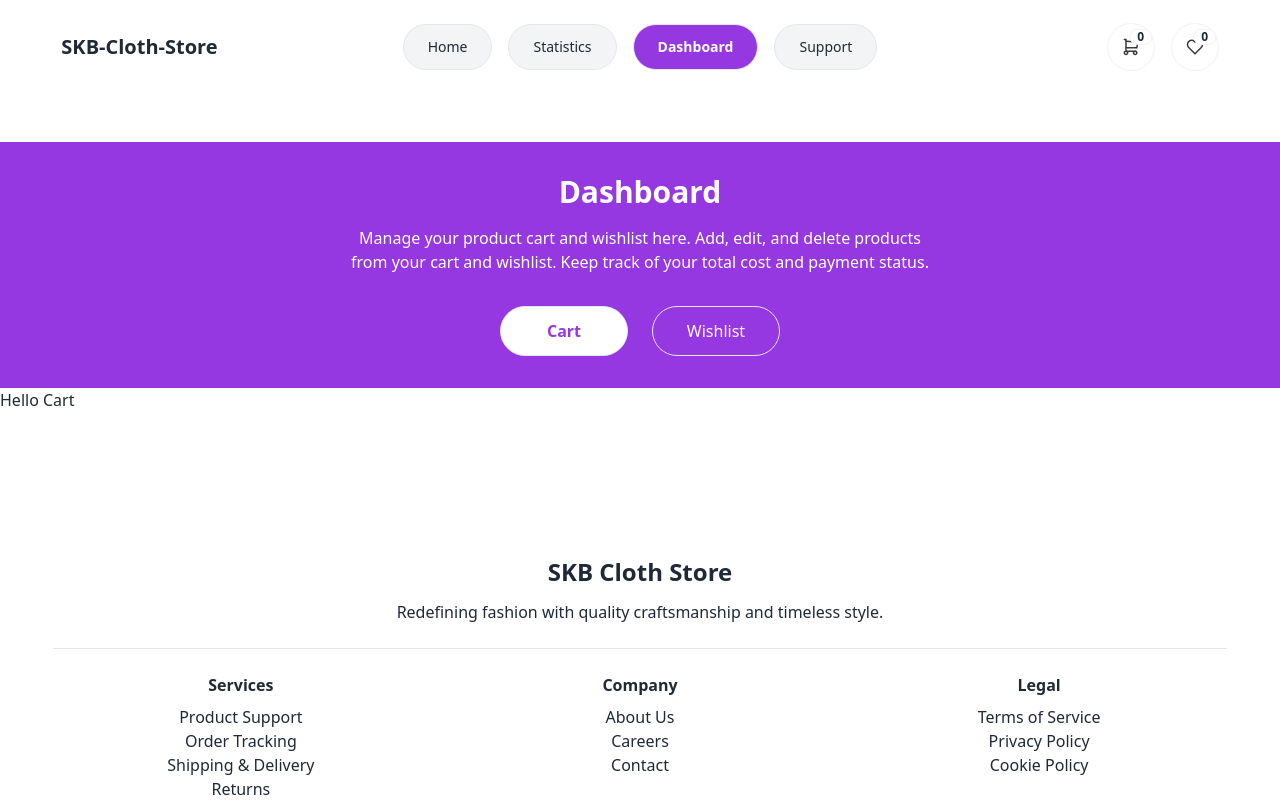
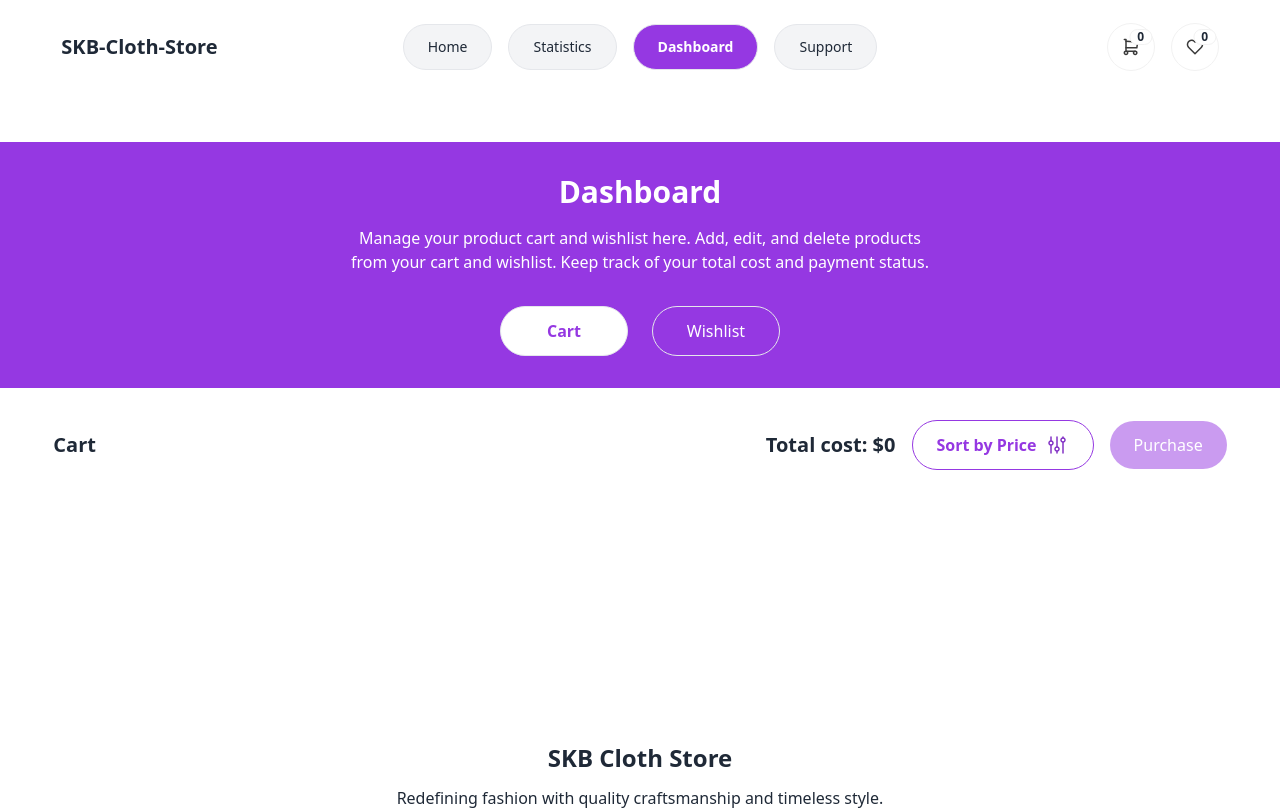
Before and after one commit to sakib236160/Gadget-Heavens, a React (Vite) app: page /dashboard/cart in a window 1280 px wide. Shown: the top 810 px of the page. Built offline with nearby package versions, Linux system fonts and the light colour scheme.

Commit message:
cart, cartItem and context api done

```diff
--- a/src/components/Cart.jsx
+++ b/src/components/Cart.jsx
@@ -1,11 +1,99 @@
+import { useContext, useState } from "react";
+import { useNavigate } from "react-router-dom";
+import { getAllProductsFromCart,removeFromCart } from "../utils";
+import { Context } from "../layouts/Mainlayouts";
+import CartItem from "./CartItem";
 
+export default function Cart() {
+  const [cartItems, setCartItems] = useState(getAllProductsFromCart());
+  const { updateState } = useContext(Context);
+  const navigate = useNavigate();
 
-const Cart = () => {
-    return (
-        <div>
-            Hello Cart
+  const [total, setTotal] = useState(0);
+
+  const handleTotal = () => {
+    const total = cartItems.reduce((a, b) => a + b.price, 0);
+    setTotal(total);
+  };
+
+  const handleRemoveFromCart = (product) => {
+    removeFromCart(product);
+    setCartItems(getAllProductsFromCart());
+    updateState();
+  };
+
+  const handleSortByPrice = () => {
+    const sortedCartItems = [...cartItems].sort((a, b) => b.price - a.price);
+    setCartItems(sortedCartItems);
+  };
+
+  const handlePurchase = () => {
+    document.getElementById("my_modal_1").showModal();
+    handleTotal();
+    localStorage.setItem("cart", JSON.stringify([]));
+    setCartItems([]);
+    updateState();
+  };
+
+  return (
+    <>
+      <div className="mx-auto w-11/12 max-w-screen-xl">
+        <div className="my-8 flex flex-col items-center justify-between sm:flex-row">
+          <h2 className="text-xl font-bold">Cart</h2>
+          <div className="flex flex-col items-center justify-center gap-4 sm:flex-row">
+            <h2 className="text-xl font-bold">
+              Total cost: ${cartItems.reduce((a, b) => a + b.price, 0)}
+            </h2>
+            <button
+              onClick={handleSortByPrice}
+              className="flex gap-2 rounded-full border border-[#9538E2] px-6 py-3 font-bold text-[#9538E2]"
+            >
+              Sort by Price <img src="/assets/sort.svg" alt="" />
+            </button>
+            <button
+              disabled={cartItems.length === 0}
+              onClick={() => handlePurchase()}
+              className="rounded-full bg-[#9538E2] px-6 py-3 text-white disabled:bg-[#9538E2]/50"
+            >
+              Purchase
+            </button>
+          </div>
         </div>
-    );
-};
+        <div className="flex flex-col gap-4">
+          {cartItems.map((product) => (
+            <CartItem
+              key={product.id}
+              product={product}
+              handleRemoveFromCart={handleRemoveFromCart}
+            />
+          ))}
+        </div>
+        <dialog id="my_modal_1" className="modal">
+          <div className="modal-box">
+            <div className="mb-4 flex justify-center">
+              <img src="/assets/success.svg" alt="" className="h-20 w-20" />
+            </div>
+            <h3 className="text-center text-2xl font-bold">
+              Payment Successful
+            </h3>
+            <hr className="my-4 w-full" />
+            <p className="mb-2 text-center">Thanks for purchasing!</p>
+            <p className="mb-4 text-center">Total: ${total}</p>
 
-export default Cart;
+            <div className="modal-action">
+              <form method="dialog" className="w-full">
+                <button
+                  onClick={() => navigate("/")}
+                  className="w-full rounded-full bg-gray-200 px-4 py-2"
+                >
+                  Close
+                </button>
+              </form>
+            </div>
+          </div>
+        </dialog>
+        <div className="h-24"></div>
+      </div>
+    </>
+  );
+}
--- a/src/components/CartItem.jsx
+++ b/src/components/CartItem.jsx
@@ -1,10 +1,29 @@
 import React from 'react';
 
-const CartItem = () => {
+const CartItem = ({ product, handleRemoveFromCart }) => {
     return (
-        <div>
-
-        </div>
+        <div className="relative flex w-full flex-col justify-between gap-6 rounded-xl bg-white p-6 sm:flex-row">
+      <div className="w-32">
+        <img
+          src={product.image}
+          alt=""
+          className="h-full rounded-lg object-cover"
+        />
+      </div>
+      <div className="flex-1">
+        <h3 className="mb-3 text-lg font-bold">{product.title}</h3>
+        <p className="mb-3">{product.description}</p>
+        <p className="font-semibold">Price: ${product.price}</p>
+      </div>
+      <div className="absolute right-6 top-6">
+        <button
+          onClick={() => handleRemoveFromCart(product)}
+          className="flex rounded-full border border-red-500 p-1"
+        >
+          <img src="/assets/cancel.svg" alt="" />
+        </button>
+      </div>
+    </div>
     );
 };
 
--- a/src/layouts/Mainlayouts.jsx
+++ b/src/layouts/Mainlayouts.jsx
@@ -2,12 +2,29 @@ import { Outlet } from "react-router-dom";
 import Footer from "../components/Footer";
 import Navbar from "../components/Navbar";
 import  { Toaster } from 'react-hot-toast';
+import { createContext, useState } from "react";
+import { getAllProductsFromCart, getAllProductsFromWishlist } from "../utils";
+
+export const Context = createContext(null);
+
+const Mainlayouts = () => {
+    const [productsInCart, setProductsInCart] = useState(
+        getAllProductsFromCart(),
+      );
+      const [productsInWishlist, setProductsInWishlist] = useState(
+        getAllProductsFromWishlist(),
+      );
+      const updateState = () => {
+        setProductsInCart(getAllProductsFromCart());
+        setProductsInWishlist(getAllProductsFromWishlist());
+      };
+    return (
 
 
-
-const Mainlayouts = () => {
-    return (
-        <div>
+        <>
+      <Context.Provider
+        value={{ productsInCart, productsInWishlist, updateState }}
+      >
             <Toaster></Toaster>
             {/* Navbar */}
             <Navbar></Navbar>
@@ -17,7 +34,24 @@ const Mainlayouts = () => {
             </div>
             {/* Footer */}
             <Footer></Footer>
-        </div>
+      </Context.Provider>
+    </>
+
+
+
+
+
+        // <div>
+        //     <Toaster></Toaster>
+        //     {/* Navbar */}
+        //     <Navbar></Navbar>
+        //     <div className="min-h-[calc(100vh-505px)] py-12">
+        //         {/* Dymanik */}
+        //         <Outlet></Outlet>
+        //     </div>
+        //     {/* Footer */}
+        //     <Footer></Footer>
+        // </div>
     );
 };
 
```
Also changed, not shown: src/utils/index.js (+0 -32 lines).
